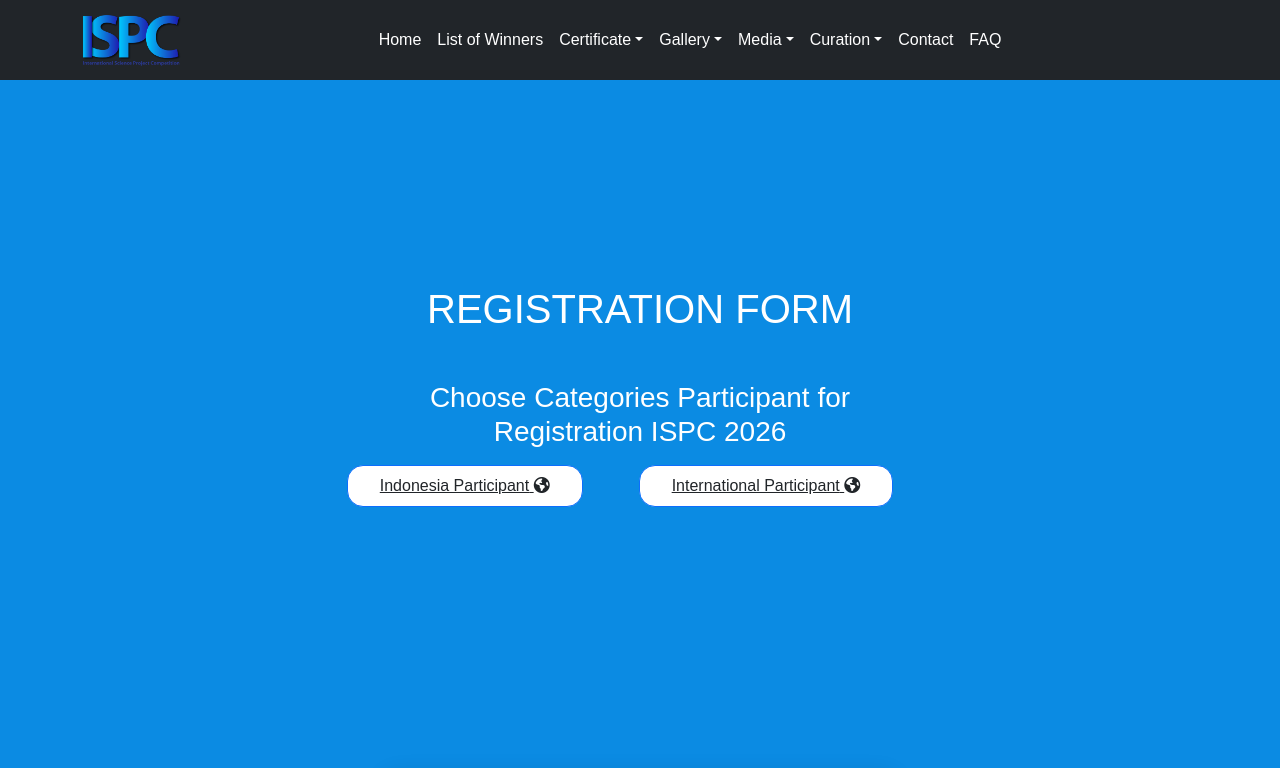
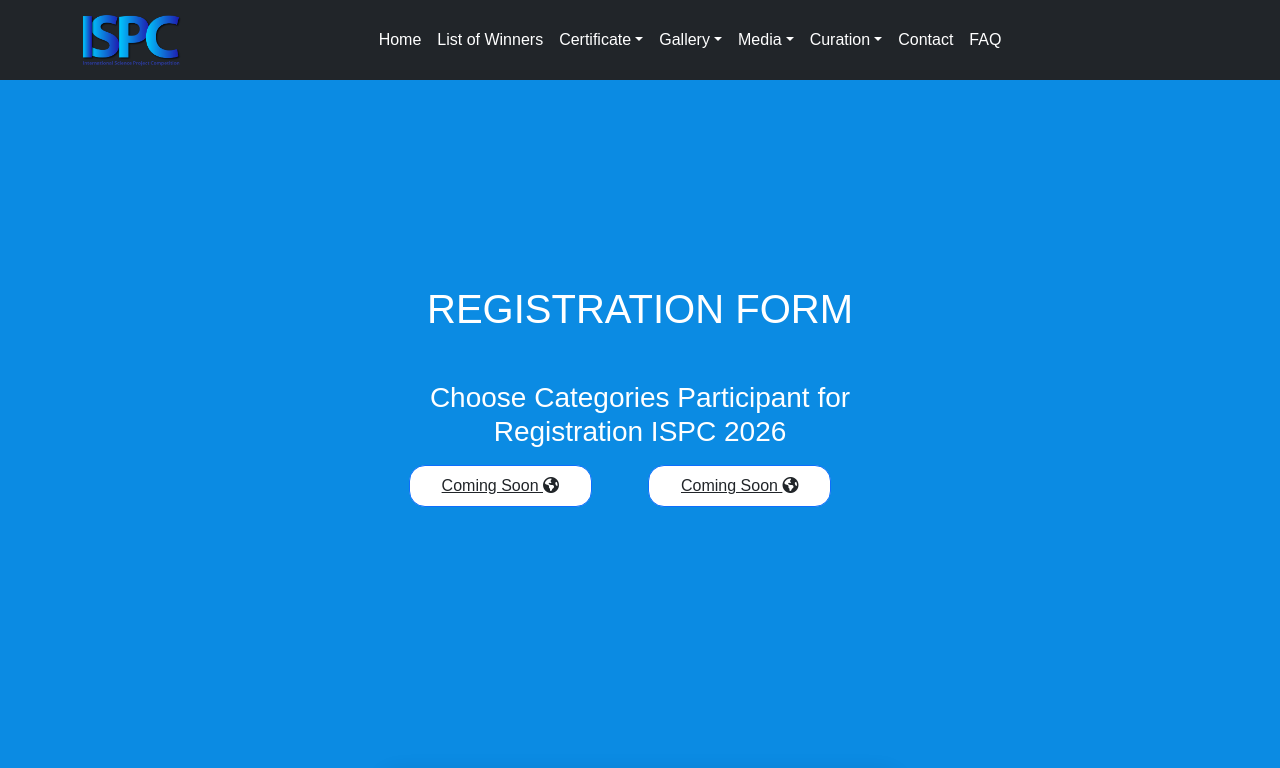
Before and after one commit to iysaofficial/ISPCofficial, a React (Vite) app: page /homeregist in a window 1280 px wide. Shown: the top 768 px of the page. Built offline with nearby package versions, Linux system fonts and the light colour scheme.

Commit message:
CLOSED FIX

```diff
--- a/src/components/mainhero.jsx
+++ b/src/components/mainhero.jsx
@@ -12,7 +12,14 @@
               <h1>COMING SOON</h1>
               <h1>COMING SOON 2026</h1>
               <p className="mx-auto">
-                                International Science Project Competition (ISPC) It's a stage for innovators, researchers, and young thinkers from around the globe, as well as educators, professors, and researchers from various fields. Explore categories like Social Science, Innovative Science, Environmental Science, and Engineering, including dedicated sections tailored for the public such as Education and Classroom Action Research. Showcase your ideas, gain recognition, and contribute to the future of science.
+                International Science Project Competition (ISPC) It's a stage
+                for innovators, researchers, and young thinkers from around the
+                globe, as well as educators, professors, and researchers from
+                various fields. Explore categories like Social Science,
+                Innovative Science, Environmental Science, and Engineering,
+                including dedicated sections tailored for the public such as
+                Education and Classroom Action Research. Showcase your ideas,
+                gain recognition, and contribute to the future of science.
               </p>
               {/* <p className="mx-auto">
                             Welcome to the International Science Project Competition (ISPC) It's a stage for innovators, researchers, and young thinkers from around the globe, as well as educators, professors, and researchers from various fields. Explore categories like Social Science, Innovative Science, Environmental Science, and Engineering, including dedicated sections tailored for the public such as Education and Classroom Action Research. Showcase your ideas, gain recognition, and contribute to the future of science. Register now!
@@ -20,14 +27,16 @@
             </div>
           </div>
           <div className="second-content text-center">
-                        {/* <a className="btn btn-action" href="#!">Coming Soon 2027</a> */}
-                        <a className="btn btn-action" href="/homeregist">Registration</a>
-                        <a className="btn btn-action" href="https://drive.google.com/drive/folders/1ojJCV0eBDz5xfujIpR41g0RhsMmOsTZ_?usp=sharing" target="_blank">Guide Book</a>
+            <a className="btn btn-action" href="#!">
+              Coming Soon 2027
+            </a>
+            {/* <a className="btn btn-action" href="/homeregist">Registration</a> */}
+            {/* <a className="btn btn-action" href="https://drive.google.com/drive/folders/1ojJCV0eBDz5xfujIpR41g0RhsMmOsTZ_?usp=sharing" target="_blank">Guide Book</a> */}
           </div>
         </div>
       </section>
     </>
-    )
+  );
 }
 
 export default MainHero;
--- a/src/pages/registration/homeindo.jsx
+++ b/src/pages/registration/homeindo.jsx
@@ -4,12 +4,10 @@
 import { useState, useEffect } from "react";
 
 function HomeIndo() {
-
   const [showModal, setShowModal] = useState(false);
   const [termsAccepted, setTermsAccepted] = useState(false);
   const [redirectLink, setRedirectLink] = useState("");
   const [termsContent, setTermsContent] = useState("");
-
 
   const handleOpenModal = (link, terms) => {
     setRedirectLink(link); // Set link tujuan redirect
@@ -19,7 +17,10 @@
   };
 
   const handleViewTerms = () => {
-    window.open("https://drive.google.com/file/d/1KOtyI8EZO42INO4Q_IeiTmBQCc_8JtTl/view?usp=sharing", "_blank");
+    window.open(
+      "https://drive.google.com/file/d/1KOtyI8EZO42INO4Q_IeiTmBQCc_8JtTl/view?usp=sharing",
+      "_blank",
+    );
   };
 
   const handleAccept = () => {
@@ -48,24 +49,26 @@
             </div>
           </div>
           <div className="link-web mx-auto text-center">
-            {/* <a className="btn btn-action text-center me-lg-5" href="#!">
+            <a className="btn btn-action text-center me-lg-5" href="#!">
               Coming Soon <i className="fa-solid fa-earth-americas"></i>
+            </a>
+            {/* <a
+              className="btn btn-action text-center me-lg-5"
+              onClick={() =>
+                handleOpenModal("/indo-online", indonesiaOnlineTerms)
+              }
+            >
+              Online Competition <i className="fa-solid fa-earth-americas"></i>
             </a> */}
-            <a className="btn btn-action text-center me-lg-5" onClick={() =>
-              handleOpenModal("/indo-online", indonesiaOnlineTerms)
-            }>
-              Online Competition <i className="fa-solid fa-earth-americas"></i>
+            <a className="btn btn-action text-center me-lg-5" href="#!">
+              Coming Soon <i className="fa-solid fa-earth-americas"></i>
             </a>
-            {/* <a className="btn btn-action text-center me-lg-5" href="#!">
-              Coming Soon{" "}
-              <i className="fa-solid fa-earth-americas"></i>
-            </a> */}
-            <a className="btn btn-action text-center me-lg-5" onClick={() =>
+            {/* <a className="btn btn-action text-center me-lg-5" onClick={() =>
               handleOpenModal("/indo-offline", indonesiaOfflineTerms)
             }>
               Offline Competition{" "}
               <i className="fa-solid fa-earth-americas"></i>
-            </a>
+            </a> */}
           </div>
         </div>
       </section>
@@ -76,12 +79,18 @@
           <div className="modal-content">
             <div className="modal-header">
               <h2>Terms & Conditions</h2>
-              <button onClick={() => setShowModal(false)} className="modal-close-btn">&times;</button>
+              <button
+                onClick={() => setShowModal(false)}
+                className="modal-close-btn"
+              >
+                &times;
+              </button>
             </div>
             <div className="modal-body">
               {termsContent}
               <p>
-                Please review the terms and conditions carefully before proceeding.
+                Please review the terms and conditions carefully before
+                proceeding.
               </p>
             </div>
             <div className="modal-footer">
@@ -96,9 +105,16 @@
                 </div>
                 <label htmlFor="terms">
                   I have read and agree to the{" "}
-                  <a href="#" onClick={(e) => { e.preventDefault(); handleViewTerms(); }}>
+                  <a
+                    href="#"
+                    onClick={(e) => {
+                      e.preventDefault();
+                      handleViewTerms();
+                    }}
+                  >
                     Terms & Conditions
-                  </a>.
+                  </a>
+                  .
                 </label>
               </div>
               <div className="modal-actions">
--- a/src/pages/registration/homeinter.jsx
+++ b/src/pages/registration/homeinter.jsx
@@ -12,7 +12,6 @@
   const [redirectLink, setRedirectLink] = useState("");
   const [termsContent, setTermsContent] = useState("");
 
-
   const handleOpenModal = (link, terms) => {
     setRedirectLink(link); // Set link tujuan redirect
     setTermsContent(terms); // Set isi terms sesuai pilihan
@@ -21,7 +20,10 @@
   };
 
   const handleViewTerms = () => {
-    window.open("https://drive.google.com/file/d/1KOtyI8EZO42INO4Q_IeiTmBQCc_8JtTl/view?usp=sharing", "_blank");
+    window.open(
+      "https://drive.google.com/file/d/1KOtyI8EZO42INO4Q_IeiTmBQCc_8JtTl/view?usp=sharing",
+      "_blank",
+    );
   };
 
   const handleAccept = () => {
@@ -50,24 +52,23 @@
             </div>
           </div>
           <div className="link-web mx-auto text-center">
-            {/* <a className="btn btn-action text-center me-lg-5" href="#!">
+            <a className="btn btn-action text-center me-lg-5" href="#!">
               Coming Soon <i className="fa-solid fa-earth-americas"></i>
-            </a> */}
-            <a className="btn btn-action text-center me-lg-5" onClick={() =>
+            </a>
+            {/* <a className="btn btn-action text-center me-lg-5" onClick={() =>
               handleOpenModal("/inter-online", internationalOnlineTerms)
             }>
               Online Competition <i className="fa-solid fa-earth-americas"></i>
+            </a> */}
+            <a className="btn btn-action text-center me-lg-5" href="#!">
+              Coming Soon <i className="fa-solid fa-earth-americas"></i>
             </a>
-            {/* <a className="btn btn-action text-center me-lg-5" href="#!">
-              Coming Soon{" "}
-              <i className="fa-solid fa-earth-americas"></i>
-            </a> */}
-            <a className="btn btn-action text-center me-lg-5" onClick={() =>
+            {/* <a className="btn btn-action text-center me-lg-5" onClick={() =>
               handleOpenModal("/inter-offline", internationalOfflineTerms)
             }>
               Offline Competition{" "}
               <i className="fa-solid fa-earth-americas"></i>
-            </a>
+            </a> */}
           </div>
         </div>
       </section>
@@ -78,12 +79,18 @@
           <div className="modal-content">
             <div className="modal-header">
               <h2>Terms & Conditions</h2>
-              <button onClick={() => setShowModal(false)} className="modal-close-btn">&times;</button>
+              <button
+                onClick={() => setShowModal(false)}
+                className="modal-close-btn"
+              >
+                &times;
+              </button>
             </div>
             <div className="modal-body">
               {termsContent}
               <p>
-                Please review the terms and conditions carefully before proceeding.
+                Please review the terms and conditions carefully before
+                proceeding.
               </p>
             </div>
             <div className="modal-footer">
@@ -98,9 +105,16 @@
                 </div>
                 <label htmlFor="terms">
                   I have read and agree to the{" "}
-                  <a href="#" onClick={(e) => { e.preventDefault(); handleViewTerms(); }}>
+                  <a
+                    href="#"
+                    onClick={(e) => {
+                      e.preventDefault();
+                      handleViewTerms();
+                    }}
+                  >
                     Terms & Conditions
-                  </a>.
+                  </a>
+                  .
                 </label>
               </div>
               <div className="modal-actions">
--- a/src/pages/registration/homeregist.jsx
+++ b/src/pages/registration/homeregist.jsx
@@ -1,6 +1,6 @@
 import Navigation from "../../components/navigation";
 import Footer from "../../components/footer";
-import '../../assets/css/registration.css'
+import "../../assets/css/registration.css";
 
 function HomeRegist() {
   return (
@@ -19,22 +19,26 @@
             </div>
           </div>
           <div className="link-web mx-auto text-center">
-            {/* <a href="#!" className="btn-regist btn-action text-center me-lg-5 m-2">
-              Coming Soon{" "}
+            <a
+              href="#!"
+              className="btn-regist btn-action text-center me-lg-5 m-2"
+            >
+              Coming Soon <i className="fa-solid fa-earth-americas"></i>
+            </a>
+            {/* <a href="/homeindo" className="btn-regist btn-action text-center me-lg-5 m-2">
+              Indonesia Participant{" "}
               <i className="fa-solid fa-earth-americas"></i>
             </a> */}
-            <a href="/homeindo" className="btn-regist btn-action text-center me-lg-5 m-2">
-              Indonesia Participant{" "}
-              <i className="fa-solid fa-earth-americas"></i>
+            <a
+              href="#!"
+              className="btn-regist btn-action text-center me-lg-5 m-2"
+            >
+              Coming Soon <i className="fa-solid fa-earth-americas"></i>
             </a>
-            {/* <a href="#!" className="btn-regist btn-action text-center me-lg-5 m-2">
-              Coming Soon{" "}
+            {/* <a href="/homeinter" className="btn-regist btn-action text-center me-lg-5 m-2">
+              International Participant{" "}
               <i className="fa-solid fa-earth-americas"></i>
             </a> */}
-            <a href="/homeinter" className="btn-regist btn-action text-center me-lg-5 m-2">
-              International Participant{" "}
-              <i className="fa-solid fa-earth-americas"></i>
-            </a>
           </div>
         </div>
       </section>
```
Also changed, not shown: 1 other file (tests, documents, lock files or other folders). Lines whose indentation alone changed are shown as unchanged.
